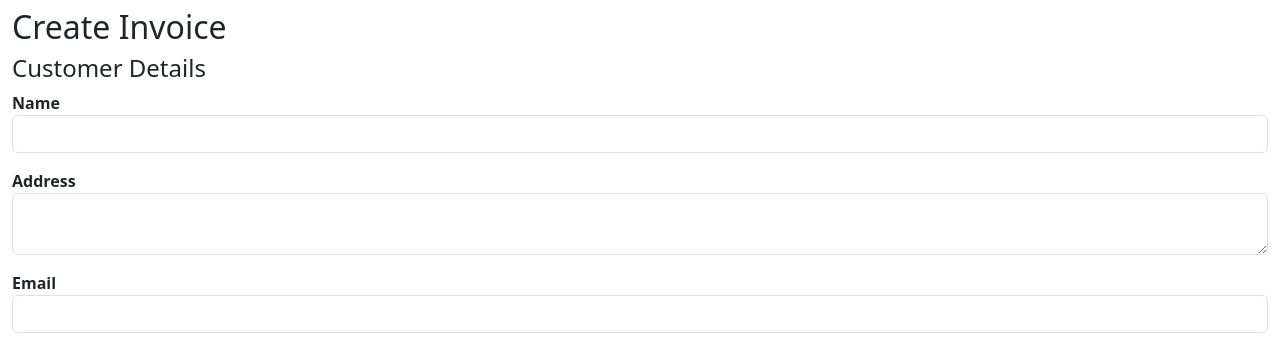
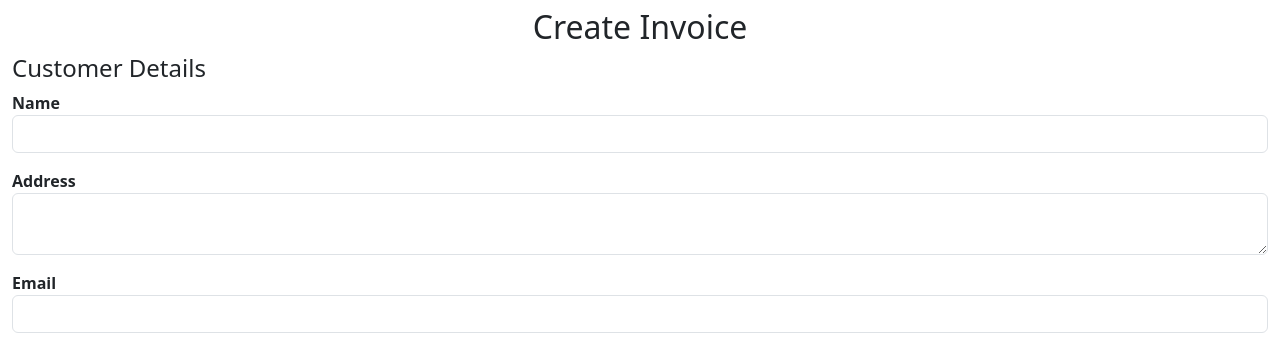
Before and after one commit to automacchiato/warisansutera, a PHP site: page /add_order.php in a window 1280 px wide. Shown: the part 56-407 px from the top of the page. Run offline with PHP 8.4, Linux system fonts and the light colour scheme.

Commit message:
add text-center

```diff
--- a/customer/add_order.php
+++ b/customer/add_order.php
@@ -228,7 +228,7 @@ if ($_SERVER['REQUEST_METHOD'] == 'POST') {
     </nav>
 
     <div class="container-fluid">
-        <h2 class="mt-2">Create Invoice</h2>
+        <h2 class="text-center mt-2">Create Invoice</h2>
         <form method="post" enctype="multipart/form-data">
             <h4>Customer Details</h4>
             <div class="mb-3">
```
